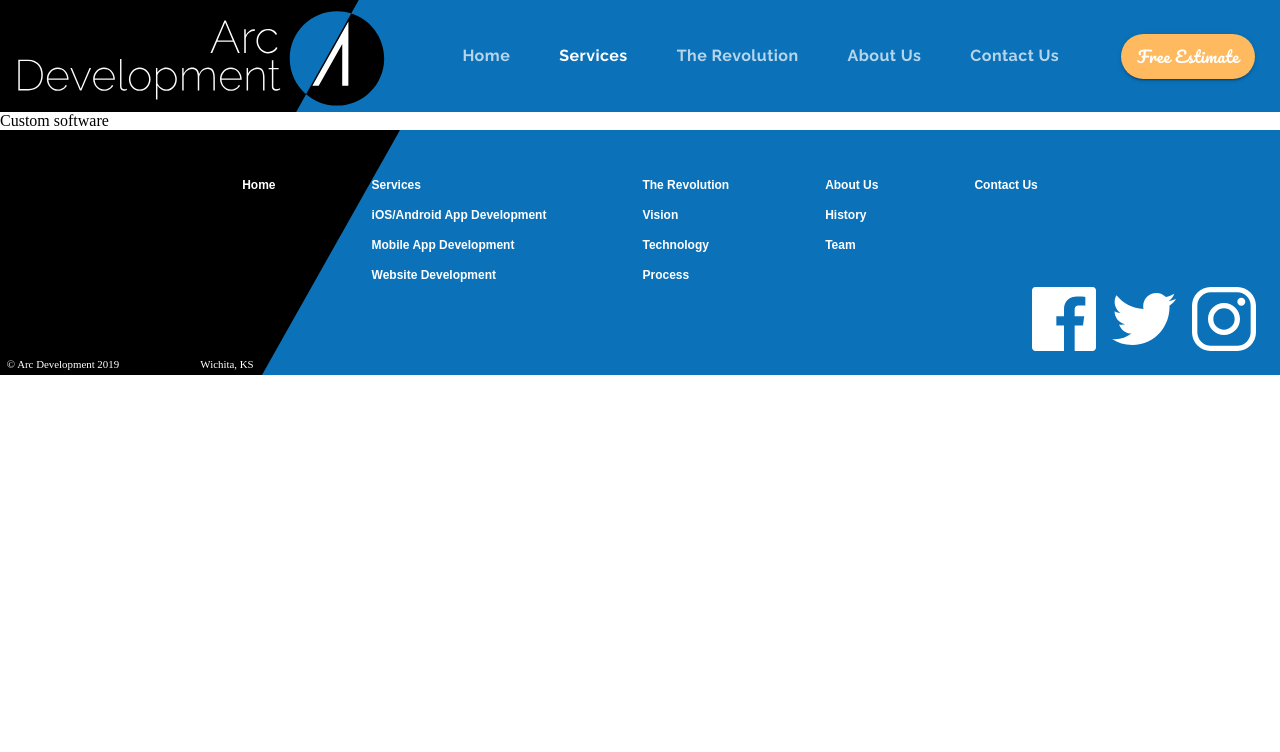
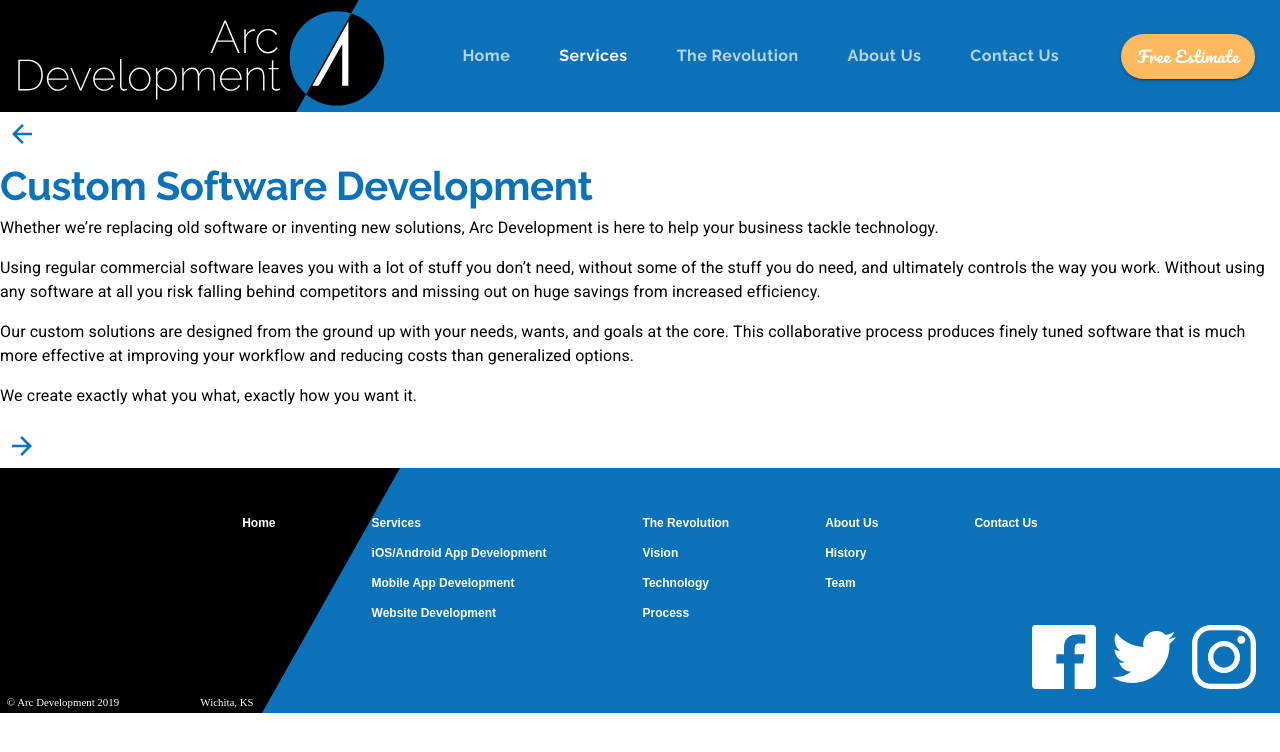
Before and after one commit to jeromeski/aceevolution, a React (Create React App) app: page /customsoftware in a window 1280 px wide. Shown: the top 752 px of the page. Built offline with nearby package versions, Linux system fonts and the light colour scheme.

Commit message:
Custom Development Page Setup

```diff
--- a/src/components/App.js
+++ b/src/components/App.js
@@ -6,6 +6,7 @@
 import theme from './ui/Theme';
 import LandingPage from './LandingPage';
 import Services from './Services';
+import CustomSoftware from './CustomSoftware';
 
 function App() {
   const [selectedIndex, setSelectedIndex] = useState(0);
@@ -45,7 +46,13 @@
           <Route
             exact
             path='/customsoftware'
-            component={() => <div>Custom software</div>}
+            render={props => (
+              <CustomSoftware
+                {...props}
+                setValue={setValue}
+                setSelectedIndex={setSelectedIndex}
+              />
+            )}
           />
           <Route
             exact
--- /dev/null
+++ b/src/components/CustomSoftware.js
@@ -0,0 +1,60 @@
+import React from 'react';
+import Lottie from 'react-lottie';
+import { Link } from 'react-router-dom';
+import { makeStyles, useTheme } from '@material-ui/core/styles';
+import { Grid, IconButton, Typography, useMediaQuery } from '@material-ui/core';
+import backArrow from '../assets/backArrow.svg';
+import forwardArrow from '../assets/forwardArrow.svg';
+
+const useStyles = makeStyles(theme => ({}));
+
+const CustomSoftware = () => {
+  const classes = useStyles();
+  const theme = useTheme();
+  return (
+    <Grid container direction='column'>
+      <Grid item container direction='row'>
+        <Grid item>
+          <IconButton>
+            <img src={backArrow} alt='Back to services page' />
+          </IconButton>
+        </Grid>
+        <Grid item container direction='column'>
+          <Grid item>
+            <Typography variant='h2'>Custom Software Development</Typography>
+          </Grid>
+          <Grid item>
+            <Typography variant='body1' paragraph>
+              Whether we’re replacing old software or inventing new solutions,
+              Arc Development is here to help your business tackle technology.
+            </Typography>
+            <Typography variant='body1' paragraph>
+              Using regular commercial software leaves you with a lot of stuff
+              you don’t need, without some of the stuff you do need, and
+              ultimately controls the way you work. Without using any software
+              at all you risk falling behind competitors and missing out on huge
+              savings from increased efficiency.
+            </Typography>
+            <Typography variant='body1' paragraph>
+              Our custom solutions are designed from the ground up with your
+              needs, wants, and goals at the core. This collaborative process
+              produces finely tuned software that is much more effective at
+              improving your workflow and reducing costs than generalized
+              options.
+            </Typography>
+            <Typography variant='body1' paragraph>
+              We create exactly what you what, exactly how you want it.
+            </Typography>
+          </Grid>
+        </Grid>
+      </Grid>
+      <Grid item>
+        <IconButton>
+          <img src={forwardArrow} alt='Forward to iOS/Android App Development page' />
+        </IconButton>
+      </Grid>
+    </Grid>
+  );
+};
+
+export default CustomSoftware;
```
